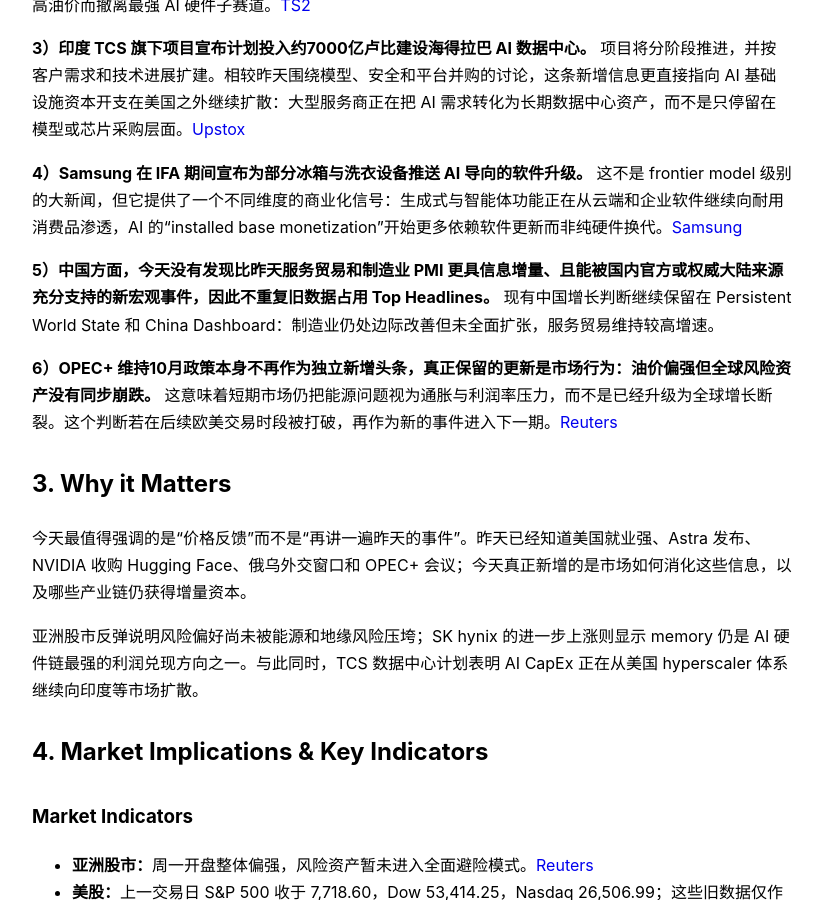
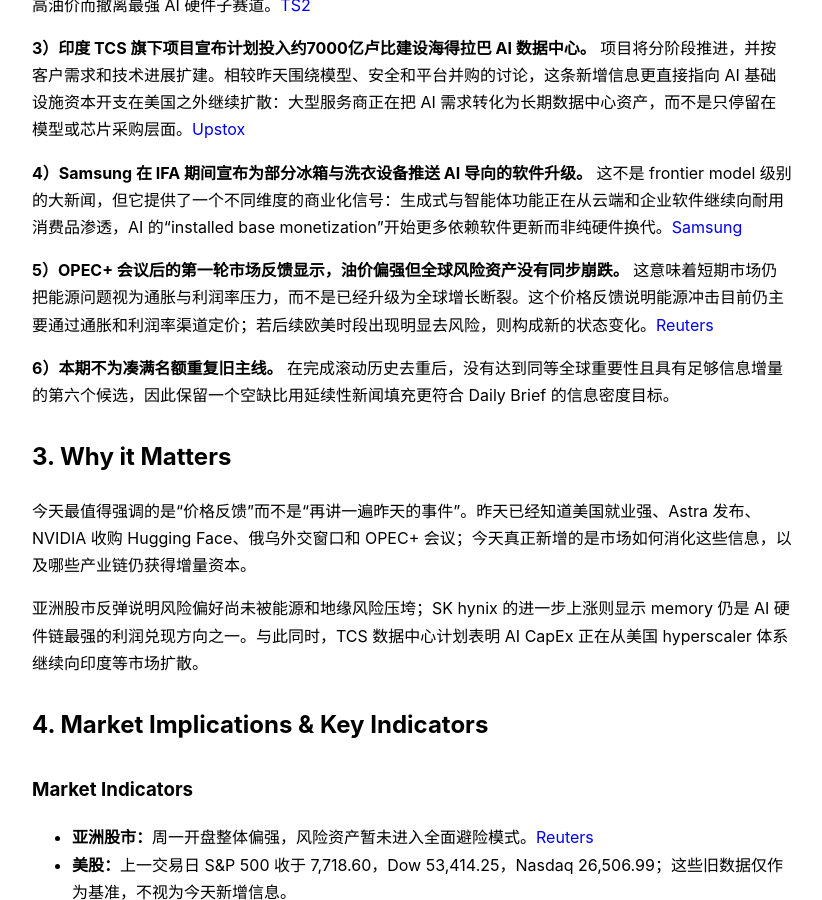
Before and after one commit to tangkk/daily_brief, a Jekyll site: the page built from _posts/2026-09-07-daily-brief.md, in a window 1280 px wide and 900 px high, scrolled down 1001 px. Shown: the whole window, without its empty margins (228-1050 px from the left). Built offline with Jekyll 4.4.1, drawn with Linux system fonts in a browser that asks for light colours.

Commit message:
Rework Daily Brief 2026-09-07 with rolling dedup gate

```diff
--- a/_posts/2026-09-07-daily-brief.md
+++ b/_posts/2026-09-07-daily-brief.md
@@ -18,9 +18,9 @@ date: 2026-09-07 08:00:00 +0800
 
 **4）Samsung 在 IFA 期间宣布为部分冰箱与洗衣设备推送 AI 导向的软件升级。** 这不是 frontier model 级别的大新闻，但它提供了一个不同维度的商业化信号：生成式与智能体功能正在从云端和企业软件继续向耐用消费品渗透，AI 的“installed base monetization”开始更多依赖软件更新而非纯硬件换代。[Samsung](https://news.samsung.com/global/samsung-enhances-long-term-value-of-refrigerators-and-laundry-appliances-with-ai-focused-software-updates)
 
-**5）中国方面，今天没有发现比昨天服务贸易和制造业 PMI 更具信息增量、且能被国内官方或权威大陆来源充分支持的新宏观事件，因此不重复旧数据占用 Top Headlines。** 现有中国增长判断继续保留在 Persistent World State 和 China Dashboard：制造业仍处边际改善但未全面扩张，服务贸易维持较高增速。
+**5）OPEC+ 会议后的第一轮市场反馈显示，油价偏强但全球风险资产没有同步崩跌。** 这意味着短期市场仍把能源问题视为通胀与利润率压力，而不是已经升级为全球增长断裂。这个价格反馈说明能源冲击目前仍主要通过通胀和利润率渠道定价；若后续欧美时段出现明显去风险，则构成新的状态变化。[Reuters](https://www.globalbankingandfinance.com/asia-shares-bounce-others-cautious-oil-rises/)
 
-**6）OPEC+ 维持10月政策本身不再作为独立新增头条，真正保留的更新是市场行为：油价偏强但全球风险资产没有同步崩跌。** 这意味着短期市场仍把能源问题视为通胀与利润率压力，而不是已经升级为全球增长断裂。这个判断若在后续欧美交易时段被打破，再作为新的事件进入下一期。[Reuters](https://www.globalbankingandfinance.com/asia-shares-bounce-others-cautious-oil-rises/)
+**6）本期不为凑满名额重复旧主线。** 在完成滚动历史去重后，没有达到同等全球重要性且具有足够信息增量的第六个候选，因此保留一个空缺比用延续性新闻填充更符合 Daily Brief 的信息密度目标。
 
 ## 3. Why it Matters
 
```
